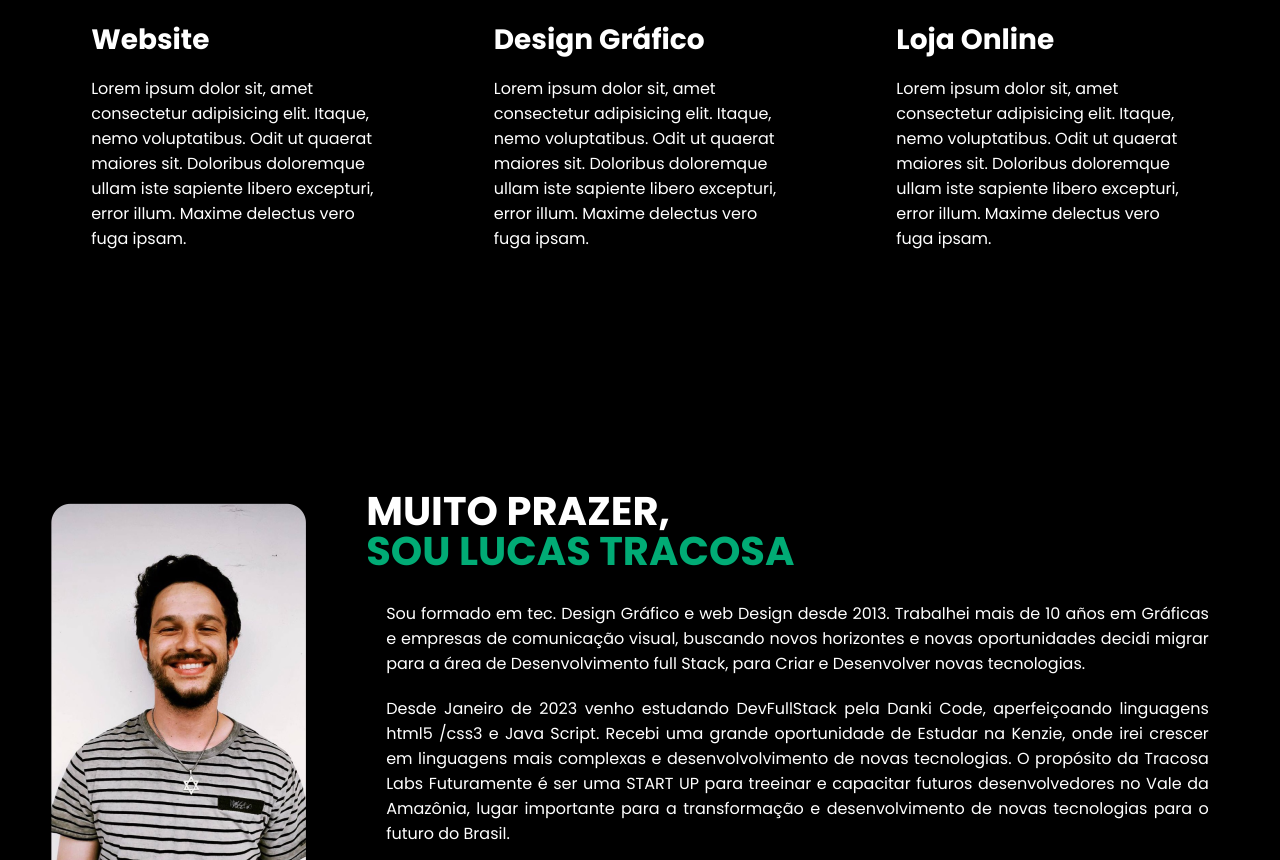
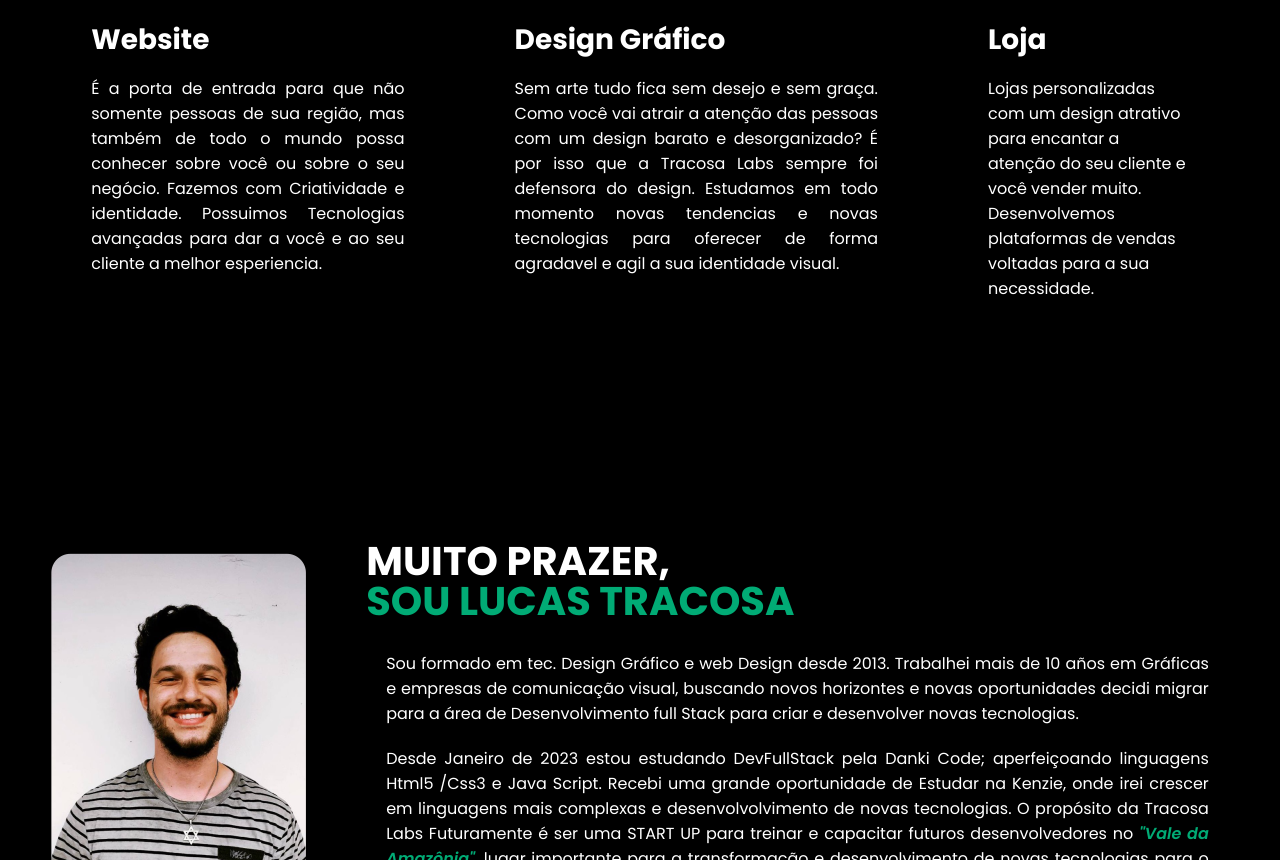
Before and after one commit to lucastracosa/tracosalabs, a plain HTML site: page index.html in a window 1280 px wide. Shown: the part 967-1827 px from the top of the page. Drawn offline with nearby package versions, Linux system fonts and the light colour scheme.

Commit message:
atualização de texto

```diff
--- a/estilos/style.css
+++ b/estilos/style.css
@@ -295,6 +295,10 @@
     text-align: justify;
 }
 
+.sobre .txt-sobre .enfase{
+    color: #01AB75;
+    font-weight: 600;
+}
 
 
 
--- a/index.html
+++ b/index.html
@@ -103,7 +103,7 @@
                             code_blocks
                             </span>
                         <h3>Website</h3>
-                        <p>Lorem ipsum dolor sit, amet consectetur adipisicing elit. Itaque, nemo voluptatibus. Odit ut quaerat maiores sit. Doloribus doloremque ullam iste sapiente libero excepturi, error illum. Maxime delectus vero fuga ipsam.</p>
+                        <p style="text-align: justify;">É a porta de entrada para que não somente pessoas de sua região, mas também de todo o mundo possa conhecer sobre você ou sobre o seu negócio. Fazemos com Criatividade e identidade. Possuimos Tecnologias avançadas para dar a você e ao seu cliente a melhor esperiencia.</p>
                     </div><!--Criatividade-box-->
 
                     <div class="criatividade-box">
@@ -111,15 +111,15 @@
                             design_services
                             </span>
                         <h3>Design Gráfico</h3>
-                        <p>Lorem ipsum dolor sit, amet consectetur adipisicing elit. Itaque, nemo voluptatibus. Odit ut quaerat maiores sit. Doloribus doloremque ullam iste sapiente libero excepturi, error illum. Maxime delectus vero fuga ipsam.</p>
+                        <p style="text-align: justify;">Sem arte tudo fica sem desejo e sem graça. Como você vai atrair a atenção das pessoas com um design barato e desorganizado? É por isso que a Tracosa Labs sempre foi defensora do design. Estudamos em todo momento novas tendencias e novas tecnologias para oferecer de forma agradavel e agil a sua identidade visual.</p>
                     </div><!--Criatividade-box-->
 
                     <div class="criatividade-box">
                         <span class="material-symbols-outlined">
                             shopping_cart
                             </span>
-                        <h3>Loja Online</h3>
-                        <p>Lorem ipsum dolor sit, amet consectetur adipisicing elit. Itaque, nemo voluptatibus. Odit ut quaerat maiores sit. Doloribus doloremque ullam iste sapiente libero excepturi, error illum. Maxime delectus vero fuga ipsam.</p>
+                        <h3>Loja</h3>
+                        <p>Lojas personalizadas com um design atrativo para encantar a atenção do seu cliente e você vender muito. Desenvolvemos plataformas de vendas voltadas para a sua necessidade.  </p>
                     </div><!--Criatividade-box-->
                 </div><!--flex-->
             </div> <!--interface-->
@@ -133,9 +133,9 @@
             </div><!--img-sobre-->
             <div class="txt-sobre">
                 <h2>MUITO PRAZER, <span>SOU LUCAS TRACOSA</span></h2>
-                <P>Sou formado em tec. Design Gráfico e web Design desde 2013. Trabalhei mais de 10 años em Gráficas e empresas de comunicação visual, buscando novos horizontes e novas oportunidades decidi migrar para a área de Desenvolvimento full Stack, para Criar e Desenvolver novas tecnologias.
+                <P>Sou formado em tec. Design Gráfico e web Design desde 2013. Trabalhei mais de 10 años em Gráficas e empresas de comunicação visual, buscando novos horizontes e novas oportunidades decidi migrar para a área de Desenvolvimento full Stack para criar e desenvolver novas tecnologias.
                 </P>
-                <p>Desde Janeiro de 2023 venho estudando DevFullStack pela Danki Code, aperfeiçoando linguagens html5 /css3 e Java Script. Recebi uma grande oportunidade de Estudar na Kenzie, onde irei crescer em linguagens mais complexas e desenvolvolvimento de novas tecnologias. O propósito da Tracosa Labs Futuramente é ser uma START UP para treeinar e capacitar futuros desenvolvedores no  Vale da Amazônia, lugar importante para a transformação e desenvolvimento de novas tecnologias para o futuro do Brasil.  </p>
+                <p>Desde Janeiro de 2023 estou estudando DevFullStack pela Danki Code; aperfeiçoando linguagens Html5 /Css3 e Java Script. Recebi uma grande oportunidade de Estudar na Kenzie, onde irei crescer em linguagens mais complexas e desenvolvolvimento de novas tecnologias. O propósito da Tracosa Labs Futuramente é ser uma START UP para treinar e capacitar futuros desenvolvedores no  <em class="enfase">"Vale da Amazônia"</em>, lugar importante para a transformação e desenvolvimento de novas tecnologias para o futuro do Brasil.  </p>
                 <div class="btn-social">
 <a href="https://www.instagram.com/tracosalabs/" target="_blank"><img src="images/insta.png"  alt="instagram"></img></a>
 <a href="https://github.com/lucastracosa" target="_blank"><img src="images/git.png" alt="github"></a>
```
Also changed, not shown: 1 other file.
